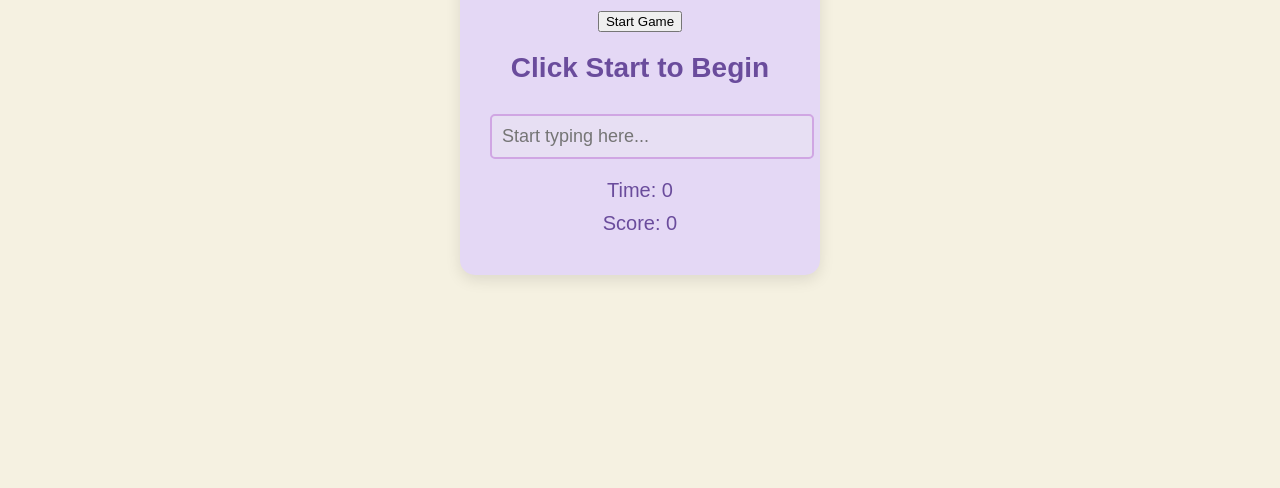
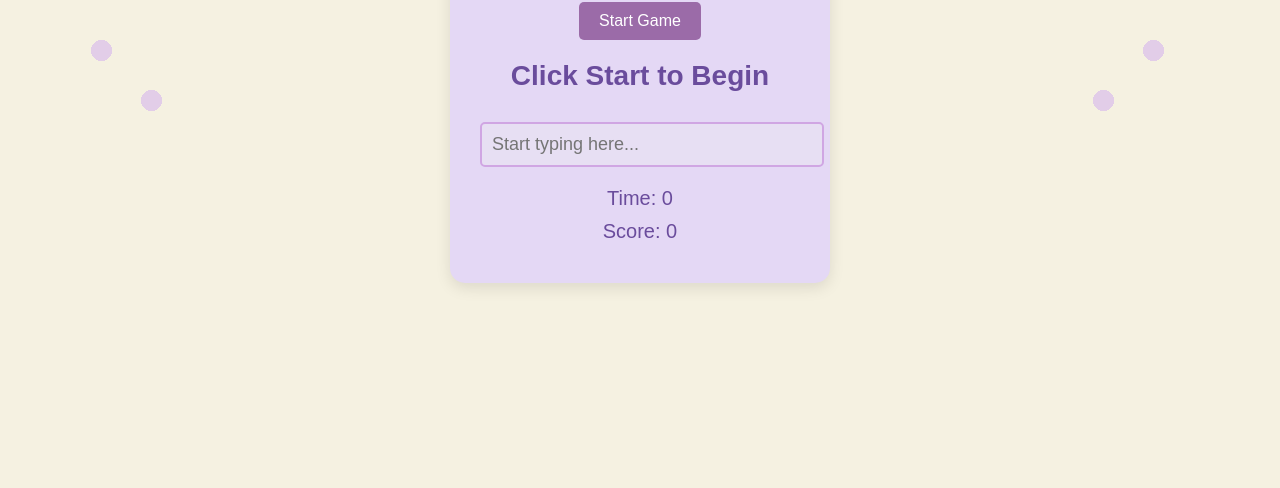
Before and after one commit to il7salla/Typing_game, a plain HTML site: page index.html in a window 1280 px wide. Shown: the part 312-800 px from the top of the page. Drawn offline with Linux system fonts and the light colour scheme.

Commit message:
Update style.css

```diff
--- a/style.css
+++ b/style.css
@@ -6,6 +6,7 @@ body {
     align-items: center;
     height: 100vh;
     margin: 0;
+    overflow: hidden;
 }
 
 .game-container {
@@ -14,7 +15,9 @@ body {
     padding: 30px;
     border-radius: 15px;
     box-shadow: 0 5px 15px rgba(0, 0, 0, 0.1);
-    width: 300px;
+    width: 320px;
+    position: relative;
+    z-index: 2;
 }
 
 h1 {
@@ -26,7 +29,7 @@ h1 {
     font-size: 28px;
     font-weight: bold;
     margin: 20px 0;
-    color: #6a4c9c; /* Dark purple for the word */
+    color: #6a4c9c;
 }
 
 #input-field {
@@ -34,17 +37,57 @@ h1 {
     padding: 10px;
     width: 100%;
     margin: 10px 0;
-    border: 2px solid #d0a6e3; /* Light purple border */
+    border: 2px solid #d0a6e3;
     border-radius: 5px;
 }
 
 #input-field:focus {
-    border-color: #9b6ba8; /* Darker purple on focus */
+    border-color: #9b6ba8;
     outline: none;
 }
 
 #timer, #score {
     font-size: 20px;
     margin: 10px 0;
-    color: #6a4c9c; /* Dark purple for text */
+    color: #6a4c9c;
 }
+
+#start-btn {
+    padding: 10px 20px;
+    font-size: 16px;
+    background-color: #9b6ba8;
+    color: #fff;
+    border: none;
+    border-radius: 5px;
+    cursor: pointer;
+    transition: background-color 0.3s;
+}
+
+#start-btn:hover {
+    background-color: #7a508f;
+}
+
+/* Purple Flowers */
+.flower {
+    width: 150px;
+    height: 150px;
+    background-image: radial-gradient(circle, #c69af3 20%, transparent 20%),
+                      radial-gradient(circle, #c69af3 20%, transparent 20%);
+    background-size: 75px 75px;
+    background-repeat: no-repeat;
+    position: absolute;
+    top: 50%;
+    transform: translateY(-50%);
+    opacity: 0.4;
+    z-index: 1;
+}
+
+.left-flower {
+    left: 5%;
+    background-position: 0 0, 50px 50px;
+}
+
+.right-flower {
+    right: 5%;
+    background-position: 50px 0, 0 50px;
+}
```
